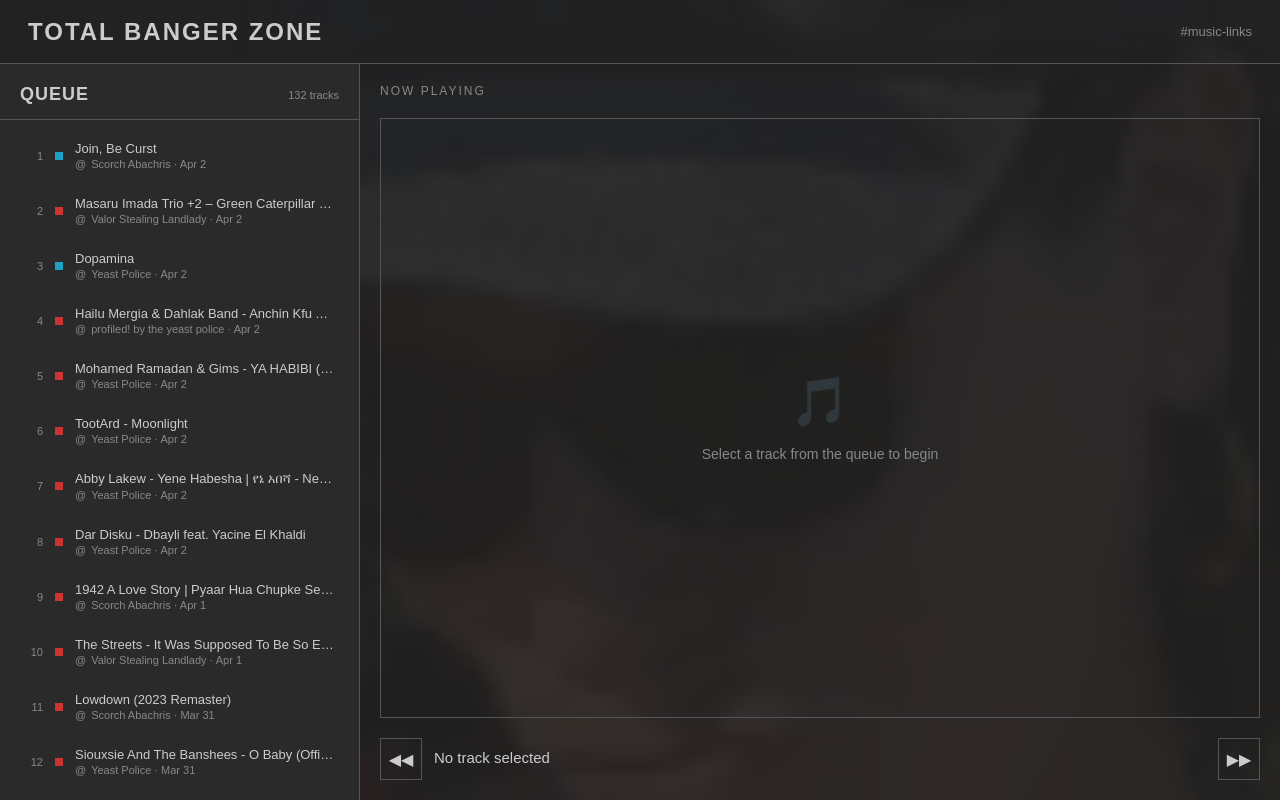
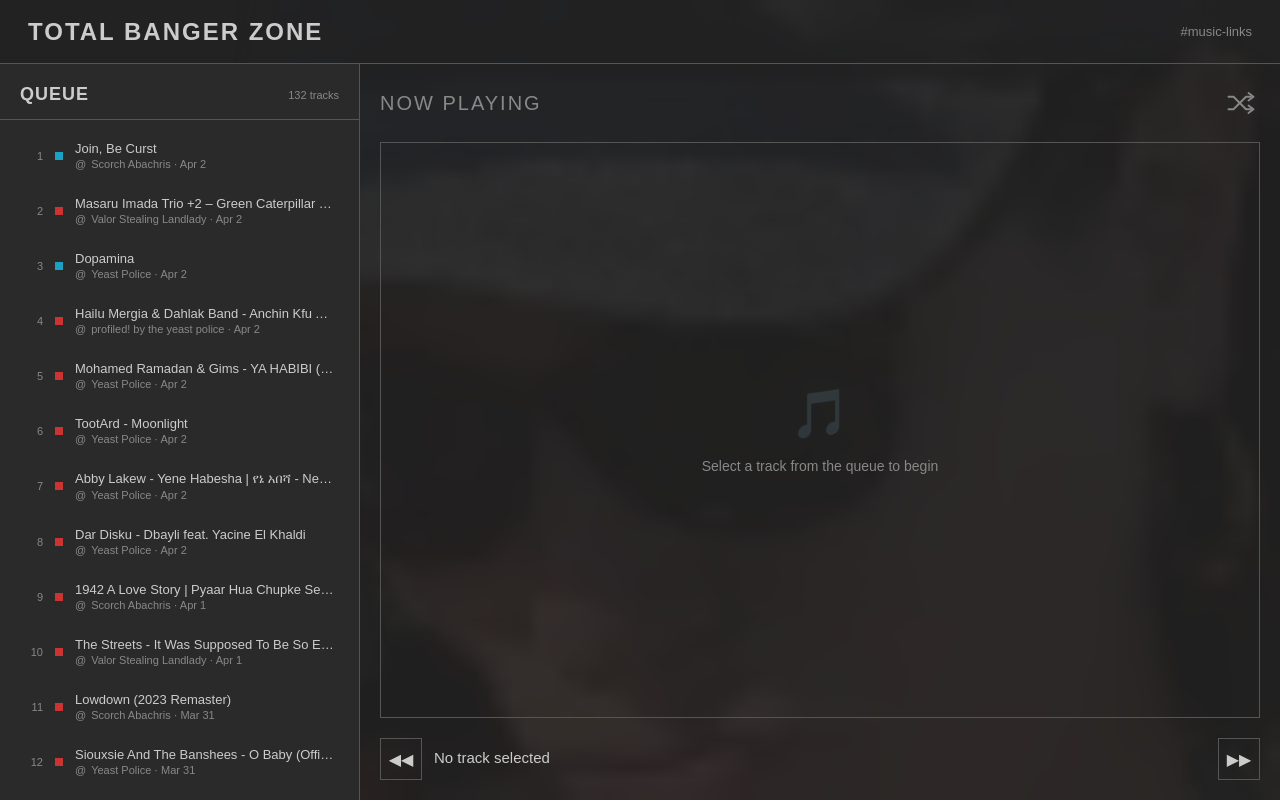
Before and after one commit to mysteryDate/total-banger-zone, a plain HTML site: page index.html in a window 1280 px wide. Drawn offline with Linux system fonts and the light colour scheme; a script that the page names is missing.

Commit message:
Add shuffle

```diff
--- a/index.html
+++ b/index.html
@@ -81,12 +81,36 @@
     overflow: hidden;
   }
 
+  .now-playing-row {
+    display: flex;
+    align-items: center;
+    justify-content: space-between;
+  }
+
   .now-playing-label {
-    font-size: 12px;
+    font-size: 20px;
     letter-spacing: 2px;
     color: var(--muted);
     text-transform: uppercase;
   }
+
+  .shuffle-btn {
+    background: transparent;
+    border: none;
+    cursor: pointer;
+    padding: 4px;
+    display: flex;
+    align-items: center;
+    justify-content: center;
+  }
+
+  .shuffle-btn svg {
+    width: 30px;
+    height: 30px;
+  }
+
+  .shuffle-btn.off svg { color: var(--muted); }
+  .shuffle-btn.on svg { color: var(--text); }
 
   .embed-container {
     flex: 1;
@@ -392,7 +416,17 @@
   </div>
 
   <div class="player-area">
-    <div class="now-playing-label">Now Playing</div>
+    <div class="now-playing-row">
+      <div class="now-playing-label">Now Playing</div>
+      <button class="shuffle-btn off" id="shuffleBtn" title="Shuffle" onclick="toggleShuffle()">
+        <svg viewBox="0 0 24 24" fill="none" stroke="currentColor" stroke-width="1.5" stroke-linecap="round" stroke-linejoin="round">
+          <path d="M2 7h4l10 10h4"></path>
+          <path d="M2 17h4l10-10h4"></path>
+          <polyline points="18 4 22 7 18 10"></polyline>
+          <polyline points="18 14 22 17 18 20"></polyline>
+        </svg>
+      </button>
+    </div>
 
     <div class="embed-container" id="embedContainer">
       <div class="embed-placeholder" id="placeholder">
@@ -427,6 +461,7 @@ let ytReady = false;
 let ytPending = null;
 let keepaliveAudio = null;
 let keepaliveStarted = false;
+let shuffleEnabled = false;
 
 // YouTube IFrame API ready callback
 window.onYouTubeIframeAPIReady = () => {
@@ -667,8 +702,19 @@ function playTrack(index) {
   }, 100);
 }
 
+function toggleShuffle() {
+  shuffleEnabled = !shuffleEnabled;
+  const btn = document.getElementById('shuffleBtn');
+  btn.className = `shuffle-btn ${shuffleEnabled ? 'on' : 'off'}`;
+}
+
 function nextTrack() {
-  if (currentIndex < queue.length - 1) {
+  if (shuffleEnabled) {
+    const remaining = queue.map((_, i) => i).filter(i => i !== currentIndex);
+    if (remaining.length > 0) {
+      playTrack(remaining[Math.floor(Math.random() * remaining.length)]);
+    }
+  } else if (currentIndex < queue.length - 1) {
     playTrack(currentIndex + 1);
   }
 }
```
